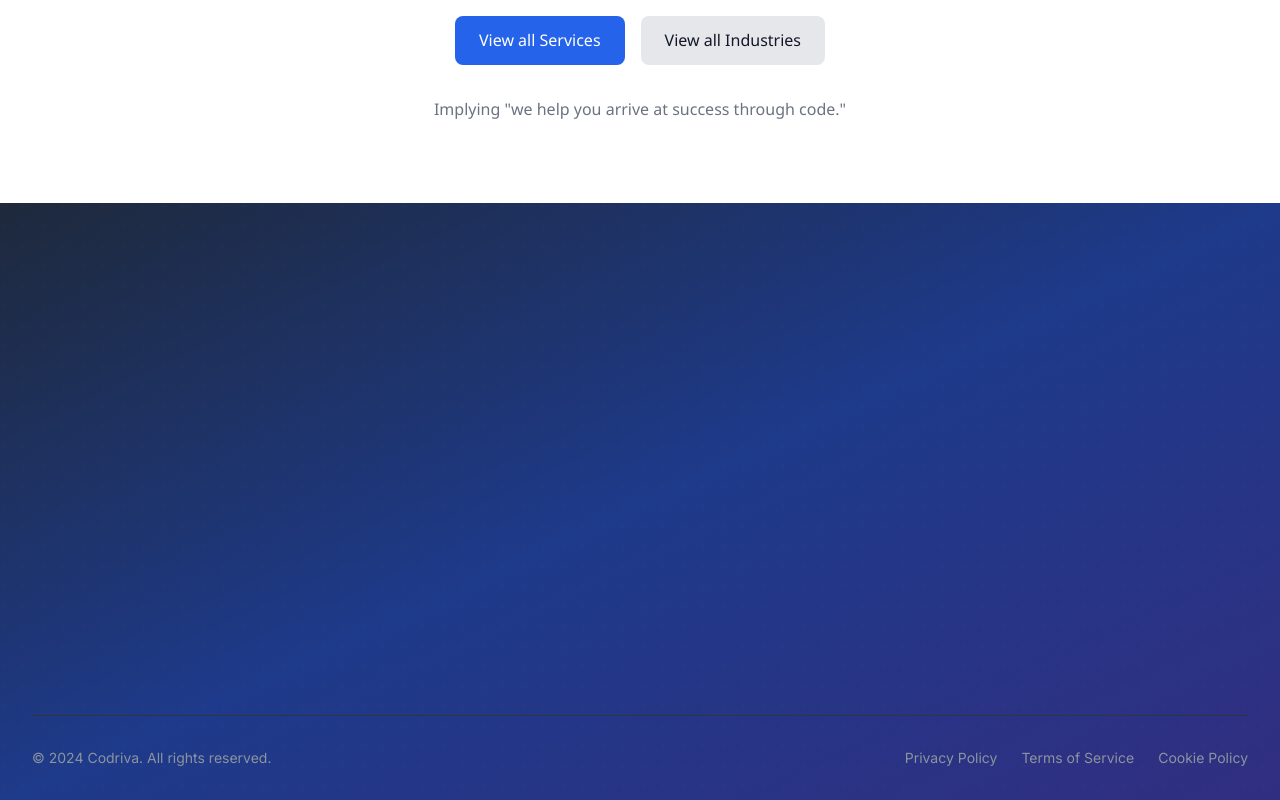
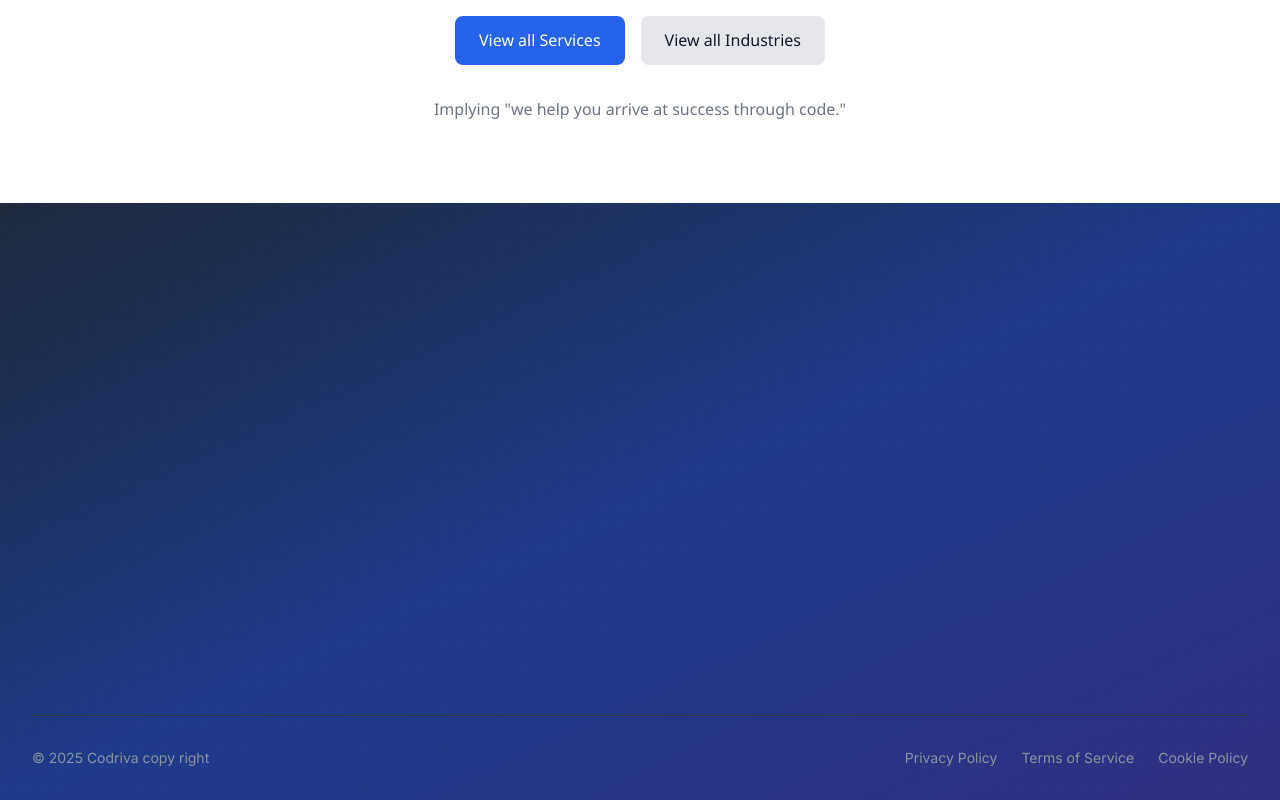
Before and after one commit to shivansh-png/codriva-new, a Next.js app: page / in a window 1280 px wide. Shown: the part 4420-5220 px from the top of the page. Built offline with nearby package versions, Linux system fonts and the light colour scheme.

Commit message:
Fixed current year on footer

```diff
--- a/components/Footer.tsx
+++ b/components/Footer.tsx
@@ -176,7 +176,7 @@ const Footer = () => {
                 <div className="border-t border-[#30363d] py-8">
                     <div className="flex flex-col md:flex-row justify-between items-center">
                         <p className="text-[#8b949e] text-sm mb-4 md:mb-0">
-                            © 2024 Codriva. All rights reserved.
+                            © {new Date().getFullYear()} Codriva copy right
                         </p>
                         <div className="flex space-x-6 text-sm">
                             <a href="#" className="text-[#8b949e] hover:text-white transition-colors duration-200">
```
Lines whose indentation alone changed are shown as unchanged.
